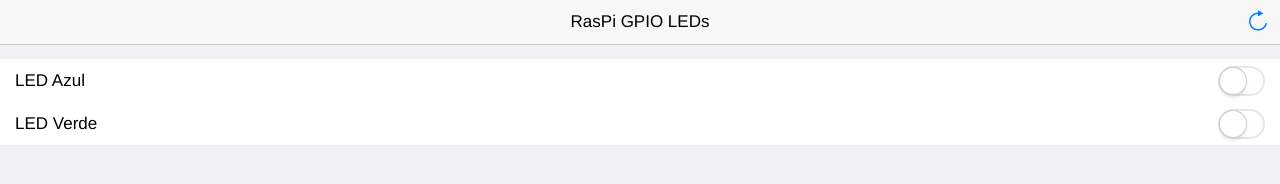
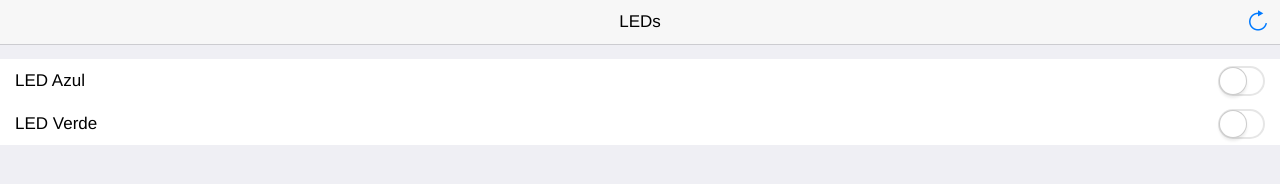
Before and after one commit to manduks/PI002, a website: page app/views/index.server.view.html in a window 1280 px wide. Drawn offline with nearby package versions, Linux system fonts and the light colour scheme; files that its build step writes are made by us from their sources; files whose address does not match are found by name.

Commit message:
updated leds js

```diff
--- a/app/views/index.server.view.html
+++ b/app/views/index.server.view.html
@@ -14,7 +14,7 @@
 <body>
   <header class="bar bar-nav">
     <a class="icon icon-refresh pull-right"></a>
-    <h1 class="title">RasPi GPIO LEDs</h1>
+    <h1 class="title">LEDs</h1>
   </header>
 
   <div class="content">
```
